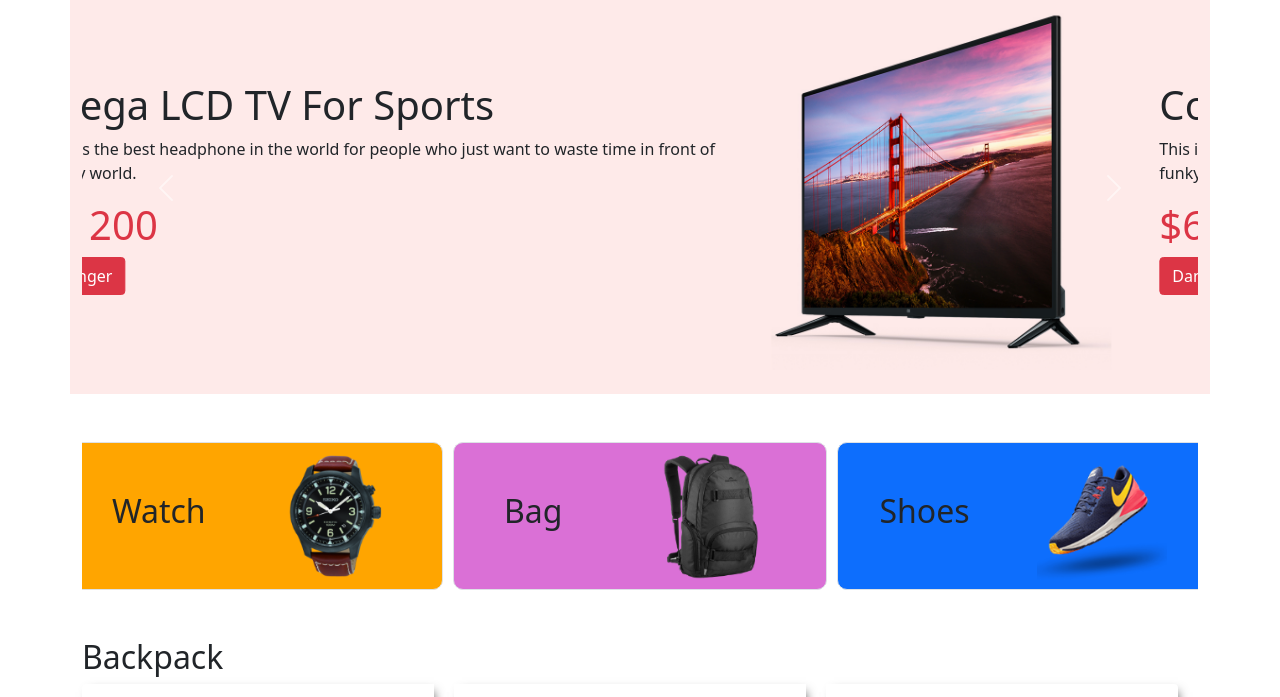
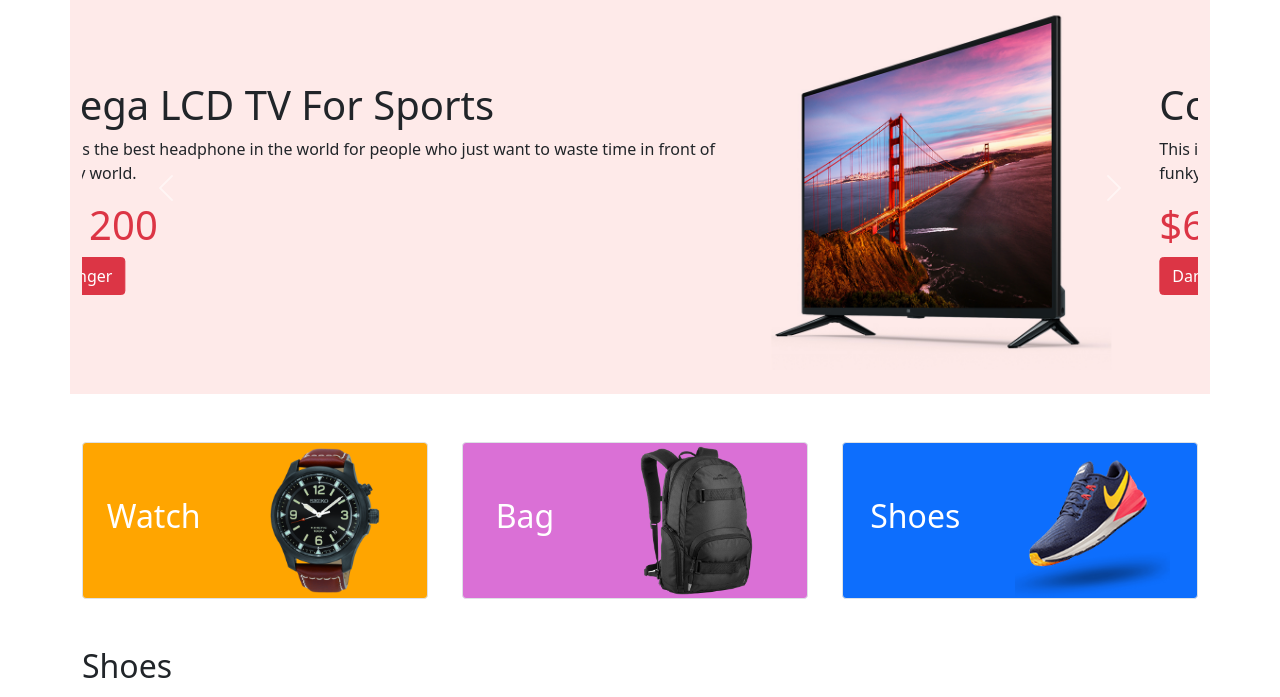
Before and after one commit to Sumon360-code/panda-commerce-site, a plain HTML site: page index.html in a window 1280 px wide. Shown: the part 66-763 px from the top of the page. Drawn offline with nearby package versions, Linux system fonts and the light colour scheme.

Commit message:
panda commerce

```diff
--- a/index.html
+++ b/index.html
@@ -103,20 +103,24 @@
     </section>
 <!-- another produnct section -->
 
-<section class="container mt-5">
-    <div class="overflow-hidden">
+<section class="container overflow-hidden mt-5 text-white categories">
         <div class="row g-4">
-            <div class=" p-2 col border d-flex align-items-center justify-content-around for-bg-color">
+         <div class="col">
+          <div class="rounded border d-flex align-items-center justify-content-around for-bg-color">
             <h2>Watch</h2>
-                <img class="img-fluid img-product" src="images/categories/watch.png" alt="">
+            <img src="images/categories/watch.png" alt="">
         </div>
-            <div class="col p-2 border d-flex align-items-center justify-content-around for-bg-color2">
+         </div>
+          <div class="col">
+            <div class="rounded border d-flex align-items-center justify-content-around for-bg-color2">
               <h2>Bag</h2>
-                <img class="img-fluid img-product" src="images/categories/bag.png">
+              <img src="images/categories/bag.png">
           </div>
-            <div class=" p-2 col border d-flex bg-primary align-items-center justify-content-around for-bg-color3">
+          </div>
+        <div class="col">
+          <div class="rounded border d-flex bg-primary align-items-center justify-content-around for-bg-color3">
             <h2>Shoes</h2>
-                <img class="img-fluid img-product" src="images/categories/shoes.png">
+            <img src="images/categories/shoes.png">
         </div>
         </div>
           </div>
@@ -125,7 +129,7 @@
 <!-- item section -->
 <section id="shoes" class="container mt-5">
   <div class="">
-    <h2>Backpack</h2>
+    <h2 class="mb-5">Shoes</h2>
    <div class="card-group g-4">
     <div class="card p-3">
       <img src="images/shoes/shoe-1.png" class="card-img-top" alt="">
@@ -160,7 +164,7 @@
 <!-- backpack section  -->
 <section id="backpack" class="mt-5 container">
   <div class="">
-    <h2>Backpack</h2>
+    <h2 class="mb-5">Backpack</h2>
    <div class="card-group g-4">
     <div class="card p-3">
       <img src="images/bags/bag-1.png" class="card-img-top" alt="">
@@ -209,14 +213,12 @@
     <div class="col-md-12 w-100">
       <h2>LET'S STAY IN TOUCH</h2>
       <h4 class="fs-6">Get updates on sales, specials and more</h4>
-      <input class="w-100 form-control" type="text" name="" id="" value="">
+      <input class="w-100 d-block mb-3 form-control" type="text" name="" id="" value="">
       <button type="button" class="btn btn-danger btn-lg fs-6">Submit</button>
     </div>
   </div>
 </div>
 </section>
-
-
 <footer class="mt-5">
   <p class="mt-5 text-center">©2020. Panda Commerce. All rights reserved. Sofia, Bulgaria.</p>
 </footer>
--- a/style.css
+++ b/style.css
@@ -16,7 +16,7 @@
 }
 .for-bg-color3{
     background-color: #0000FF;
-    border-radius: 10px;
+    /* border-radius: 10px; */
 }
 .card{
     margin-right: 20px;
```
Lines whose indentation alone changed are shown as unchanged.
